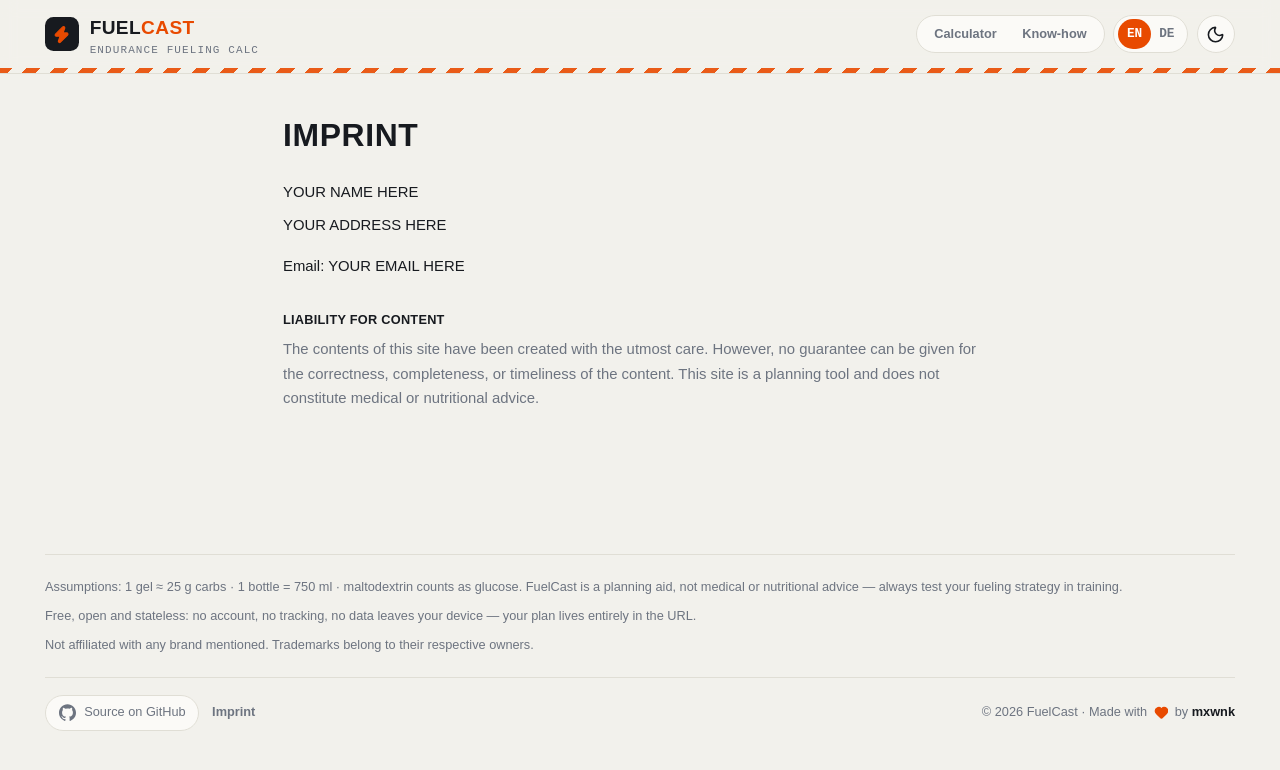
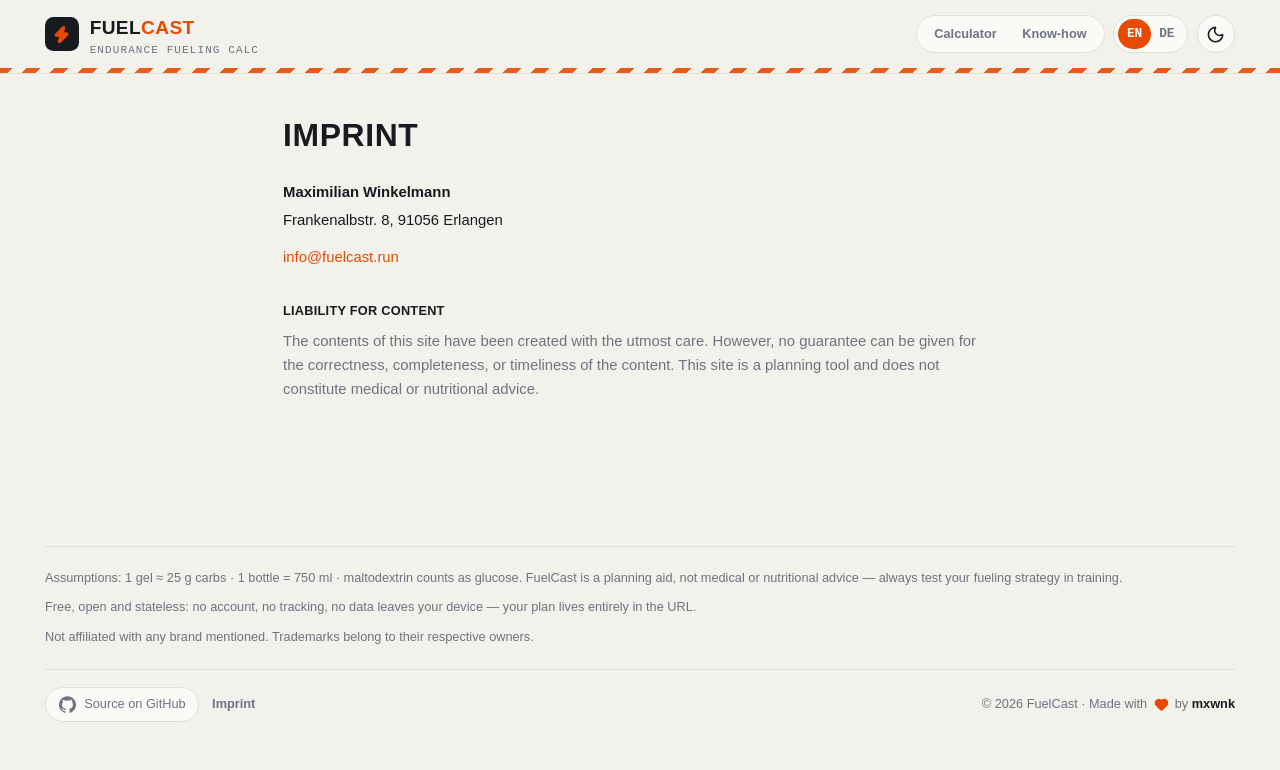
Before and after one commit to mxwnk/fuelcast, a React (Vite) app: page /en/imprint in a window 1280 px wide. Shown: the top 770 px of the page. Built offline with nearby package versions, Linux system fonts and the light colour scheme.

Commit message:
feat(imprint): encode contact data as base64 to avoid repo scraping
Closes #7, closes #2

- Imprint data decoded at runtime via atob()
- Removes plaintext placeholder values from i18n
- Email rendered as clickable mailto: link
- Liability disclaimer remains in i18n (bilingual)

```diff
--- a/src/components/pages/ImprintPage.tsx
+++ b/src/components/pages/ImprintPage.tsx
@@ -1,16 +1,38 @@
+import { useMemo } from 'react'
 import { useI18n } from '../../lib/i18n'
+
+/** Base64-encoded to avoid plain-text scraping from the public repo */
+const IMPRINT_DATA = 'eyJuYW1lIjoiTWF4aW1pbGlhbiBXaW5rZWxtYW5uIiwiYWRkcmVzcyI6IkZyYW5rZW5hbGJzdHIuIDgsIDkxMDU2IEVybGFuZ2VuIiwiZW1haWwiOiJpbmZvQGZ1ZWxjYXN0LnJ1biJ9'
+
+interface ImprintInfo {
+  name: string
+  address: string
+  email: string
+}
+
+function decodeImprint(): ImprintInfo {
+  return JSON.parse(atob(IMPRINT_DATA)) as ImprintInfo
+}
 
 export function ImprintPage() {
   const { t } = useI18n()
+  const info = useMemo(decodeImprint, [])
 
   return (
     <div className="mx-auto max-w-2xl pb-20">
       <h1 className="head text-2xl sm:text-3xl">{t('footer.imprint')}</h1>
 
-      <div className="mt-6 space-y-2 text-sm leading-relaxed text-ink">
-        <p>{t('footer.imprint.name')}</p>
-        <p>{t('footer.imprint.address')}</p>
-        <p className="mt-4">{t('footer.imprint.contact')}</p>
+      <div className="mt-6 space-y-1 text-sm leading-relaxed text-ink">
+        <p className="font-semibold">{info.name}</p>
+        <p>{info.address}</p>
+        <p className="mt-3">
+          <a
+            href={`mailto:${info.email}`}
+            className="text-accent underline-offset-2 hover:underline"
+          >
+            {info.email}
+          </a>
+        </p>
       </div>
 
       <div className="mt-8 space-y-2 text-sm leading-relaxed text-muted">
--- a/src/lib/i18n.tsx
+++ b/src/lib/i18n.tsx
@@ -157,9 +157,6 @@ const DICT = {
       "Not affiliated with any brand mentioned. Trademarks belong to their respective owners.",
     "footer.source": "Source on GitHub",
     "footer.imprint": "Imprint",
-    "footer.imprint.name": "YOUR NAME HERE",
-    "footer.imprint.address": "YOUR ADDRESS HERE",
-    "footer.imprint.contact": "Email: YOUR EMAIL HERE",
     "footer.imprint.liability": "Liability for content",
     "footer.imprint.liabilityText": "The contents of this site have been created with the utmost care. However, no guarantee can be given for the correctness, completeness, or timeliness of the content. This site is a planning tool and does not constitute medical or nutritional advice.",
 
@@ -373,9 +370,6 @@ const DICT = {
       "Nicht mit den genannten Marken verbunden. Marken gehören ihren jeweiligen Inhabern.",
     "footer.source": "Quellcode auf GitHub",
     "footer.imprint": "Impressum",
-    "footer.imprint.name": "DEIN NAME HIER",
-    "footer.imprint.address": "DEINE ADRESSE HIER",
-    "footer.imprint.contact": "E-Mail: DEINE EMAIL HIER",
     "footer.imprint.liability": "Haftung für Inhalte",
     "footer.imprint.liabilityText": "Die Inhalte dieser Seite wurden mit größter Sorgfalt erstellt. Für die Richtigkeit, Vollständigkeit und Aktualität der Inhalte kann jedoch keine Gewähr übernommen werden. Diese Seite ist ein Planungswerkzeug und stellt keine medizinische oder ernährungswissenschaftliche Beratung dar.",
 
```
